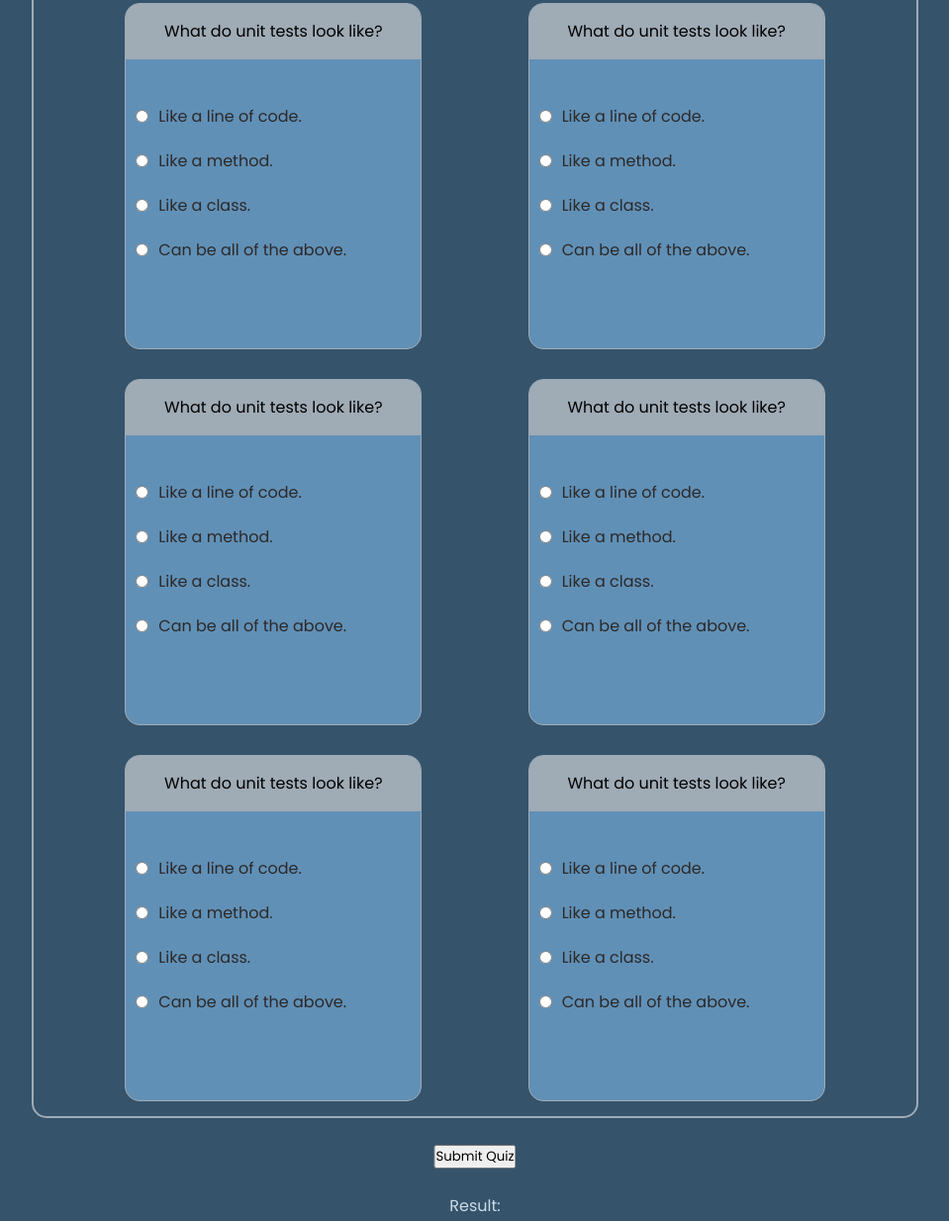
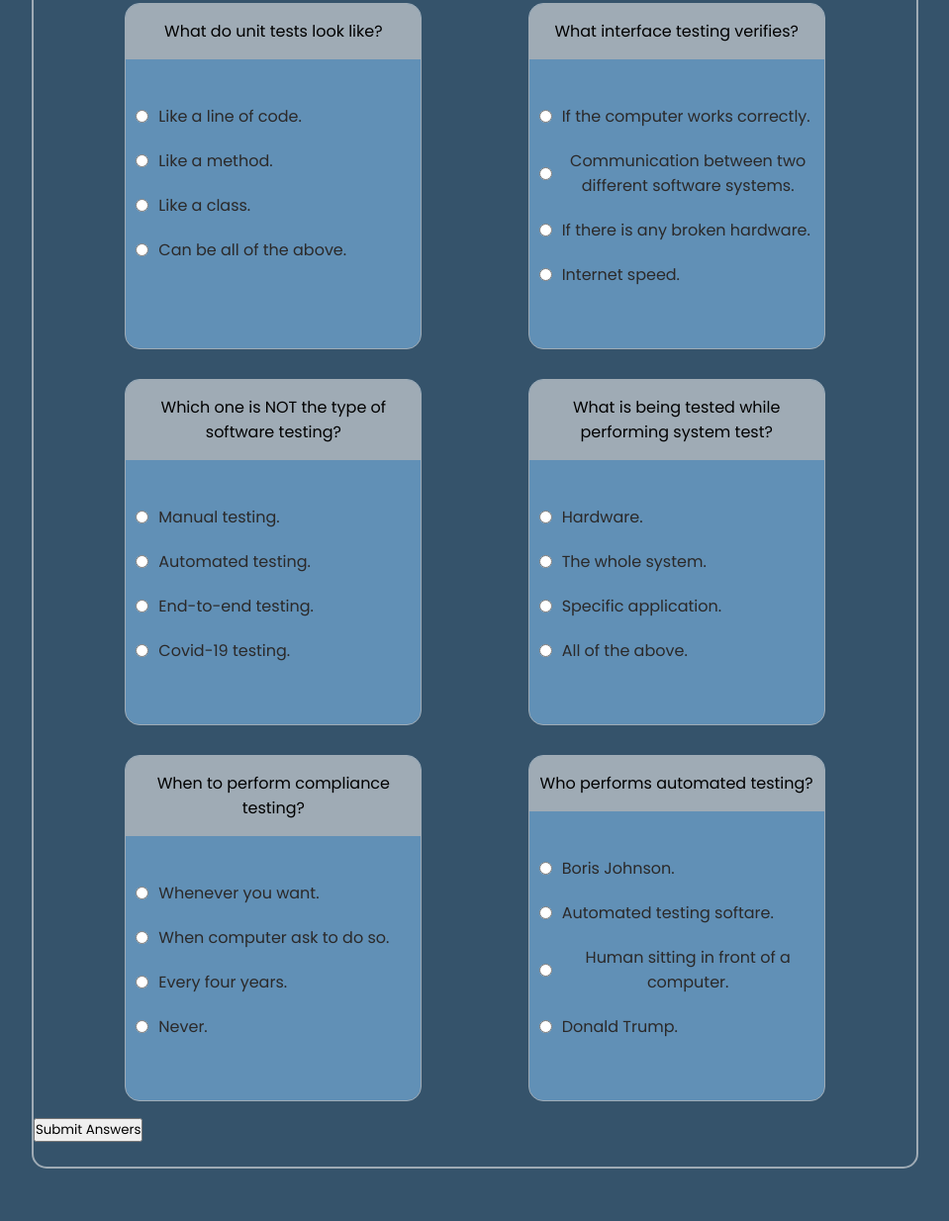
Before and after one commit to Gumexik/Testing-Website, a plain HTML site: page pages/quiz.html in a window 1280 px wide. Shown: the part 226-1460 px from the top of the page at 99% size, without its empty margins (160-1119 px from the left). Drawn offline with Linux system fonts and the light colour scheme.

Commit message:
Update quiz.html

```diff
--- a/pages/quiz.html
+++ b/pages/quiz.html
@@ -44,117 +44,118 @@
         <h2 class="quiz_title">Quiz</h2>
         <div class="quiz-wrapper">
             <p>Check your knowledge by doing this Quiz!</p>
-            <form id="form1">
+            <form name="quizForm" onsubmit="return submitAnswers()">
                 <div class="item-wrapper">
                     <div class="quiz-item">
                         <p>What do unit tests look like?</p>
                         <div class="radio-container">
                             <label for="q1_1">
-                                <input type="radio" name="unit" value="0" id="q1_1"><p>Like a line of code.</p>
+                                <input type="radio" name="q1" value="0" id="q1_1"><p>Like a line of code.</p>
                             </label>
                             <label for="q1_2">
-                                <input type="radio" name="unit" value="0" id="q1_2"><p>Like a method.</p>
+                                <input type="radio" name="q1" value="0" id="q1_2"><p>Like a method.</p>
                             </label>
                             <label for="q1_3">
-                                <input type="radio" name="unit" value="0" id="q1_3"><p>Like a class.</p>
+                                <input type="radio" name="q1" value="0" id="q1_3"><p>Like a class.</p>
                             </label>
                             <label for="q1_4">
-                                <input type="radio" name="unit" value="1" id="q1_4"><p>Can be all of the above.</p>
+                                <input type="radio" name="q1" value="1" id="q1_4"><p>Can be all of the above.</p>
                             </label>
                         </div>
                     </div>
                     <div class="quiz-item">
-                        <p>What do unit tests look like?</p>
+                        <p>What interface testing verifies?</p>
                         <div class="radio-container">
                             <label for="q2_1">
-                                <input type="radio" name="interface" value="0" id="q2_1"><p>Like a line of code.</p>
+                                <input type="radio" name="q2" value="0" id="q2_1"><p>If the computer works correctly.</p>
                             </label>
                             <label for="q2_2">
-                                <input type="radio" name="interface" value="0" id="q2_2"><p>Like a method.</p>
+                                <input type="radio" name="q2" value="1" id="q2_2"><p>Communication between two different software systems.</p>
                             </label>
                             <label for="q2_3">
-                                <input type="radio" name="interface" value="0" id="q2_3"><p>Like a class.</p>
+                                <input type="radio" name="q2" value="0" id="q2_3"><p>If there is any broken hardware.</p>
                             </label>
                             <label for="q2_4">
-                                <input type="radio" name="interface" value="1" id="q2_4"><p>Can be all of the above.</p>
+                                <input type="radio" name="q2" value="0" id="q2_4"><p>Internet speed.</p>
                             </label>
                         </div>
                     </div>
                     <div class="quiz-item">
-                        <p>What do unit tests look like?</p>
+                        <p>Which one is NOT the type of software testing?</p>
                         <div class="radio-container">
                             <label for="q3_1">
-                                <input type="radio" name="system" value="0" id="q3_1"><p>Like a line of code.</p>
+                                <input type="radio" name="q3" value="0" id="q3_1"><p>Manual testing.</p>
                             </label>
                             <label for="q3_2">
-                                <input type="radio" name="system" value="0" id="q3_2"><p>Like a method.</p>
+                                <input type="radio" name="q3" value="0" id="q3_2"><p>Automated testing.</p>
                             </label>
                             <label for="q3_3">
-                                <input type="radio" name="system" value="0" id="q3_3"><p>Like a class.</p>
+                                <input type="radio" name="q3" value="0" id="q3_3"><p>End-to-end testing.</p>
                             </label>
                             <label for="q3_4">
-                                <input type="radio" name="system" value="1" id="q3_4"><p>Can be all of the above.</p>
+                                <input type="radio" name="q3" value="1" id="q3_4"><p>Covid-19 testing.</p>
                             </label>
                         </div>
                     </div>
                     <div class="quiz-item">
-                        <p>What do unit tests look like?</p>
+                        <p>What is being tested while performing system test?</p>
                         <div class="radio-container">
                             <label for="q4_1">
-                                <input type="radio" name="automated" value="0" id="q4_1"><p>Like a line of code.</p>
+                                <input type="radio" name="q4" value="0" id="q4_1"><p>Hardware.</p>
                             </label>
                             <label for="q4_2">
-                                <input type="radio" name="automated" value="0" id="q4_2"><p>Like a method.</p>
+                                <input type="radio" name="q4" value="1" id="q4_2"><p>The whole system.</p>
                             </label>
                             <label for="q4_3">
-                                <input type="radio" name="automated" value="0" id="q4_3"><p>Like a class.</p>
+                                <input type="radio" name="q4" value="0" id="q4_3"><p>Specific application.</p>
                             </label>
                             <label for="q4_4">
-                                <input type="radio" name="automated" value="1" id="q4_4"><p>Can be all of the above.</p>
+                                <input type="radio" name="q4" value="0" id="q4_4"><p>All of the above.</p>
                             </label>
                         </div>
                     </div>
                     <div class="quiz-item">
-                        <p>What do unit tests look like?</p>
+                        <p>When to perform compliance testing?</p>
                         <div class="radio-container">
                             <label for="q5_1">
-                                <input type="radio" name="compliance" value="0" id="q5_1"><p>Like a line of code.</p>
+                                <input type="radio" name="q5" value="1" id="q5_1"><p>Whenever you want.</p>
                             </label>
                             <label for="q5_2">
-                                <input type="radio" name="compliance" value="0" id="q5_2"><p>Like a method.</p>
+                                <input type="radio" name="q5" value="0" id="q5_2"><p>When computer ask to do so.</p>
                             </label>
                             <label for="q5_3">
-                                <input type="radio" name="compliance" value="0" id="q5_3"><p>Like a class.</p>
+                                <input type="radio" name="q5" value="0" id="q5_3"><p>Every four years.</p>
                             </label>
                             <label for="q5_4">
-                                <input type="radio" name="compliance" value="1" id="q5_4"><p>Can be all of the above.</p>
+                                <input type="radio" name="q5" value="0" id="q5_4"><p>Never.</p>
                             </label>
                         </div>
                     </div>
                     <div class="quiz-item">
-                        <p>What do unit tests look like?</p>
+                        <p>Who performs automated testing?</p>
                         <div class="radio-container">
                             <label for="q6_1">
-                                <input type="radio" name="extra" value="0" id="q6_1"><p>Like a line of code.</p>
+                                <input type="radio" name="q6" value="0" id="q6_1"><p>Boris Johnson.</p>
                             </label>
                             <label for="q6_2">
-                                <input type="radio" name="extra" value="0" id="q6_2"><p>Like a method.</p>
+                                <input type="radio" name="q6" value="1" id="q6_2"><p>Automated testing softare.</p>
                             </label>
                             <label for="q6_3">
-                                <input type="radio" name="extra" value="0" id="q6_3"><p>Like a class.</p>
+                                <input type="radio" name="q6" value="0" id="q6_3"><p>Human sitting in front of a computer.</p>
                             </label>
                             <label for="q6_4">
-                                <input type="radio" name="extra" value="1" id="q6_4"><p>Can be all of the above.</p>
+                                <input type="radio" name="q6" value="0" id="q6_4"><p>Donald Trump.</p>
                             </label>
                         </div>
                     </div>
                 </div>
+                <div class="btn-container">
+                    <input class="submit" type="submit" value="Submit Answers">
+                </div>
             </form>
+            <div class="results" id="results"></div>
         </div>
 
-        <button id="submit">Submit Quiz</button>
-
-        <div id="results"><p id="resultp">Result:</p></div>
     </section>
 
     <footer class="footer_wrapper">
```
